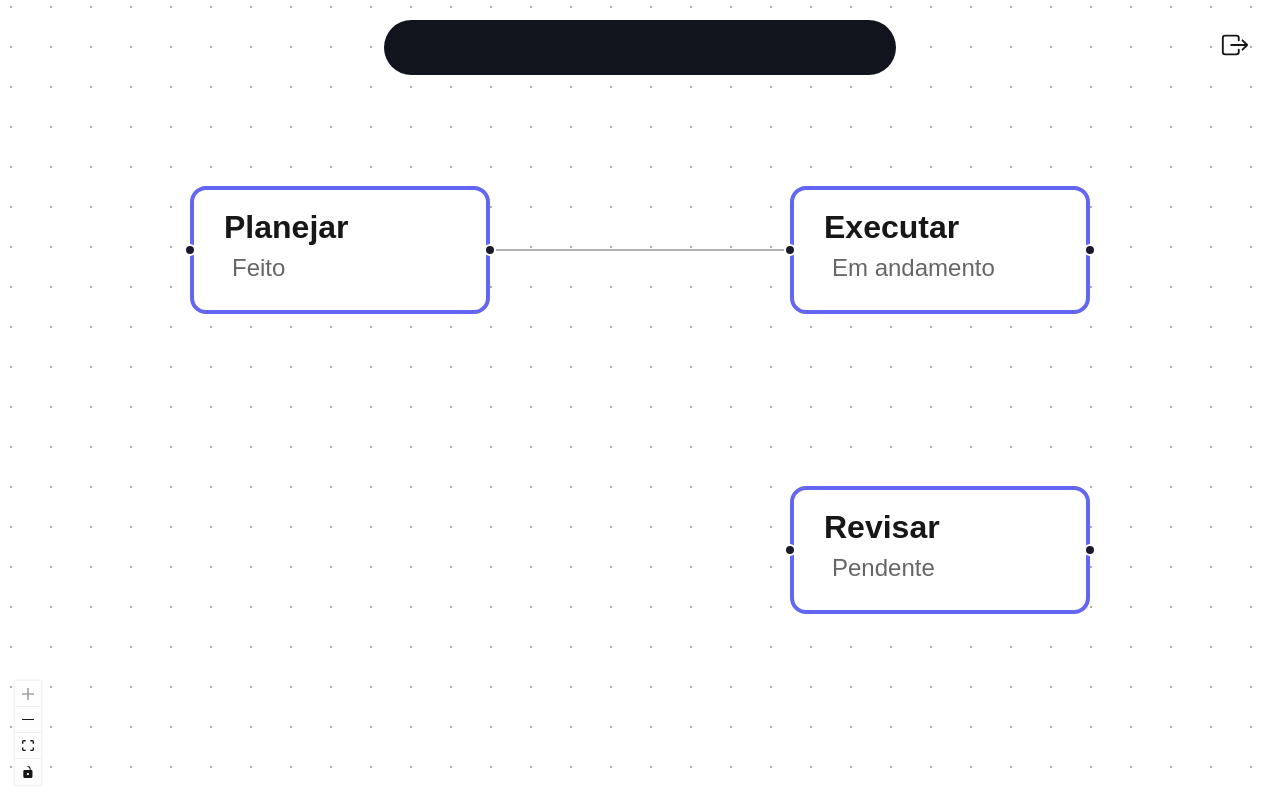
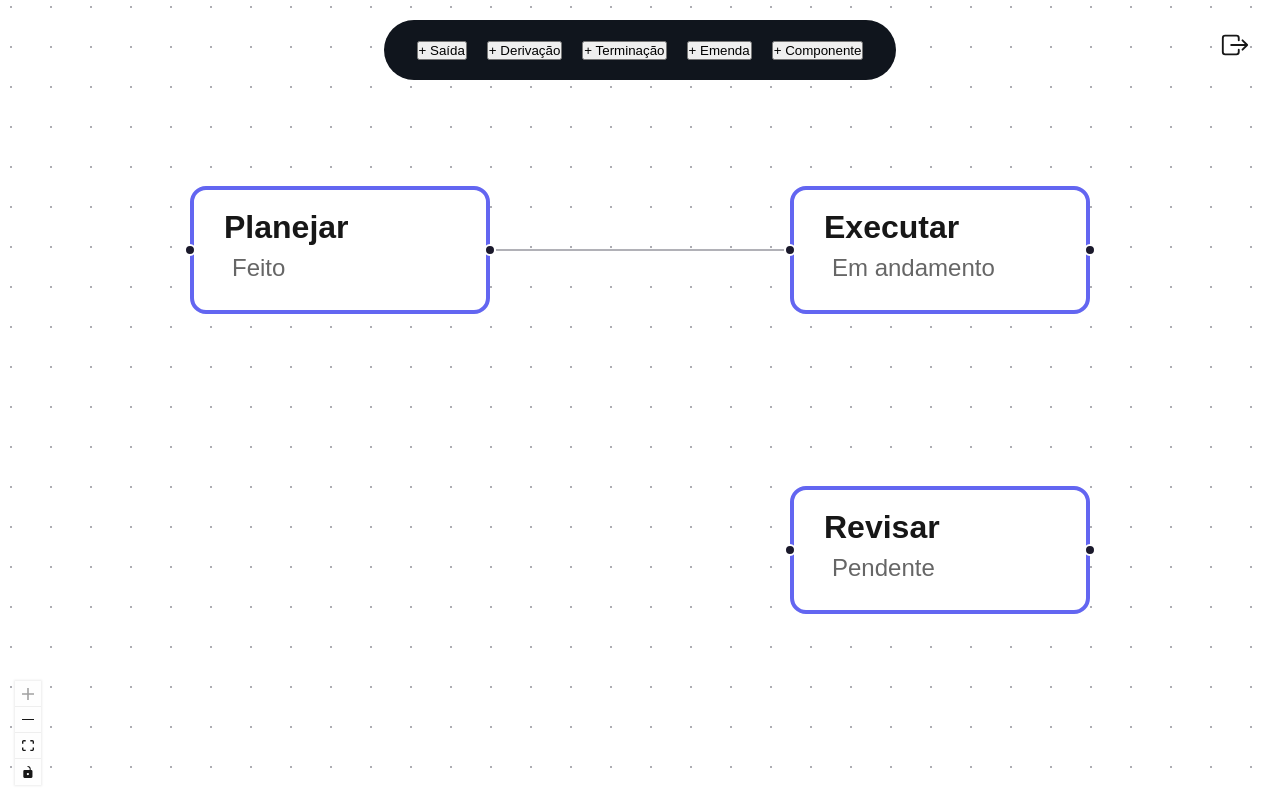
Before and after one commit to adrianoalvesjpg-bit/CutList, a Next.js app: page / in a window 1280 px wide. Both pictures are taken after a click on the link "DevMode". Built offline with nearby package versions, Linux system fonts and the light colour scheme.

Commit message:
Incluindo ações aos botões do cabeçalho devmode

```diff
--- a/src/app/components/ui/Header.jsx
+++ b/src/app/components/ui/Header.jsx
@@ -3,10 +3,17 @@ import { useEffect, useState } from "react";
 
 import HeaderSt from '../../style/ui/Header.module.css'
 import UserSt from '../../style/ui/User.module.css'
-import { head, header } from "motion/react-client";
 import { IoExitOutline } from "react-icons/io5";
 
-function Header({screen, screenSelect}){
+function Header({
+    screen,
+    screenSelect,
+    outAdd,
+    derivationAdd,
+    terminationAdd,
+    spliceAdd,
+    componentsAdd
+    }){
     const [scrollY, setScrollY] = useState(0);
 
     useEffect(() => {
@@ -28,6 +35,11 @@ function Header({screen, screenSelect}){
         return (
             <>
             <header className={HeaderSt.devMode}>
+                <button onClick={() => outAdd("nova saída")}>+ Saída</button>
+                <button onClick={() => derivationAdd("nova derivação")}>+ Derivação</button>
+                <button onClick={() => terminationAdd("nova terminação")}>+ Terminação</button>
+                <button onClick={() => spliceAdd("nova emenda")}>+ Emenda</button>
+                <button onClick={() => componentsAdd("novo componente")}>+ Componente</button>
             </header>
 
             <IoExitOutline onClick={() => screenSelect(0)} className={HeaderSt.exitBt}/>
--- a/src/app/page.js
+++ b/src/app/page.js
@@ -9,9 +9,24 @@ import Body from './components/ui/Body'
 export default function Home() {
   const [screen, setScreen] = useState(0)
 
+  const [out, outAdd] = useState()
+  const [derivation, derivationAdd] = useState()
+  const [termination, terminationAdd] = useState()
+  const [splice, spliceAdd] = useState()
+  const [components, componentsAdd] = useState()
+
+
   return (
     <div>
-      <Header screen={screen} screenSelect={setScreen} />
+      <Header
+      screen={screen}
+      screenSelect={setScreen}
+      outAdd={outAdd}
+      derivationAdd={derivationAdd}
+      terminationAdd={terminationAdd}
+      spliceAdd={spliceAdd}
+      componentsAdd={componentsAdd}
+      />
       <Body screen={screen} />
     </div>
   )
--- a/src/app/style/ui/Header.module.css
+++ b/src/app/style/ui/Header.module.css
@@ -100,10 +100,11 @@
   align-items: center;
   justify-content: center;
   width: 40%;
-  height: 55px;
+  height: 60px;
   z-index: 1;
   background-color: var(--bg-bt);
   border-radius: 50px;
+  gap: 20px;
 }
 
 .exitBt {
```
